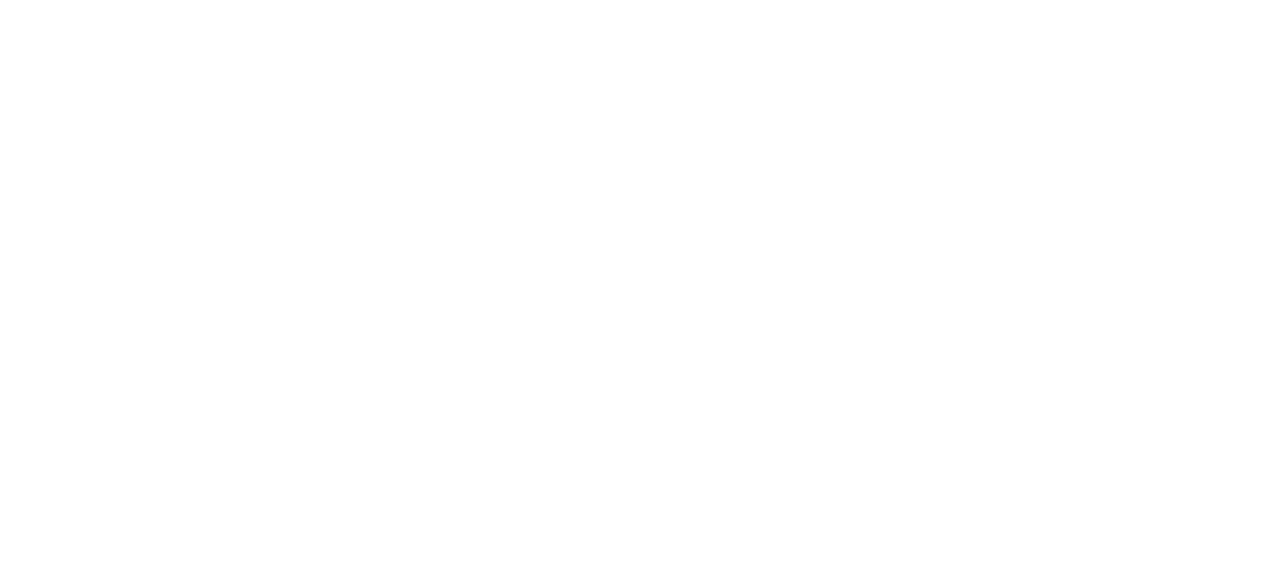
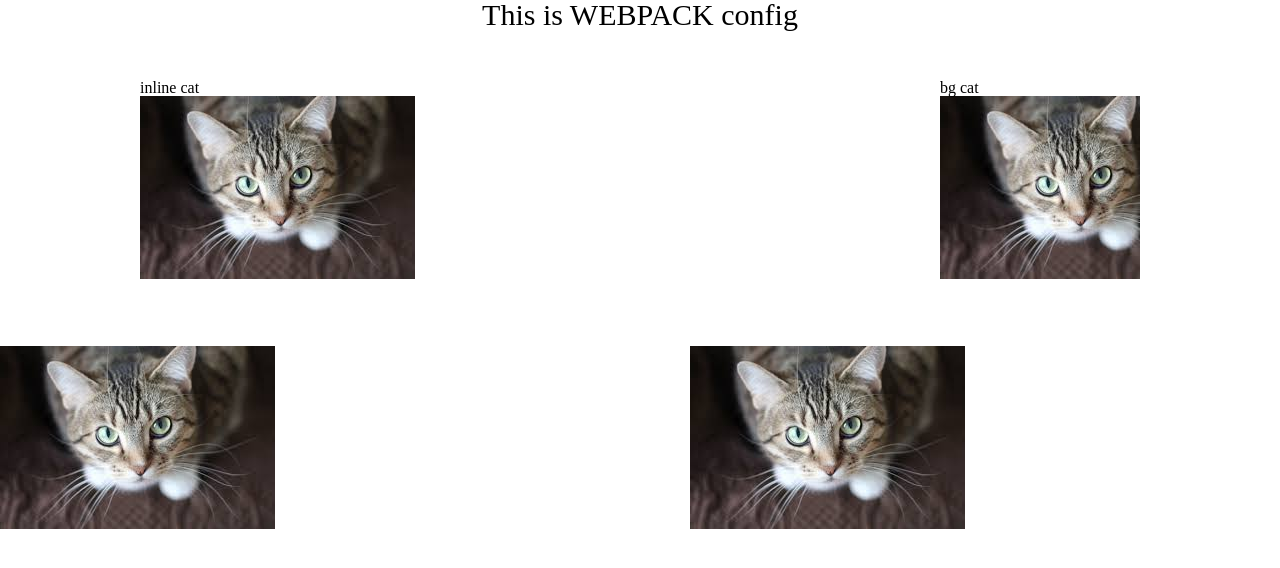
Before and after one commit to errrix/webpack-dec19, a website built with webpack: page src/index.html in a window 1280 px wide. Built offline with nearby package versions, Linux system fonts and the light colour scheme.

Commit message:
update april 2020

```diff
--- a/package.json
+++ b/package.json
@@ -10,6 +10,7 @@
   "author": "",
   "license": "ISC",
   "dependencies": {
+    "jquery": "^3.5.0",
     "swiper": "^5.2.1"
   },
   "devDependencies": {
@@ -24,7 +25,7 @@
     "file-loader": "^5.0.2",
     "html-webpack-plugin": "^3.2.0",
     "mini-css-extract-plugin": "^0.8.0",
-    "node-sass": "^4.13.0",
+    "node-sass": "^4.13.1",
     "postcss-loader": "^3.0.0",
     "sass-loader": "^8.0.0",
     "sugarss": "^2.0.0",
--- a/src/index.html
+++ b/src/index.html
@@ -6,31 +6,31 @@
     <title>Webpack Config</title>
 </head>
 <body>
-<!--<header>-->
-<!--    <h1>This is WEBPACK config</h1>-->
-<!--</header>-->
-<!--<main>-->
-<!--    <div>-->
-<!--        <h2>inline cat</h2>-->
-<!--        <img src="img/cat.jpg" alt="">-->
-<!--    </div>-->
-<!--    <div>-->
-<!--        <h2>bg cat</h2>-->
-<!--        <div class="bg-cat"></div>-->
-<!--    </div>-->
-<!--</main>-->
-<!--<div class="swiper-container">-->
-<!--    <div class="swiper-wrapper">-->
-<!--        <div class="swiper-slide">-->
-<!--            <img src="img/cat.jpg" alt="">-->
-<!--        </div>-->
-<!--        <div class="swiper-slide">-->
-<!--            <img src="img/cat.jpg" alt="">-->
-<!--        </div>-->
-<!--        <div class="swiper-slide">-->
-<!--            <img src="img/cat.jpg" alt="">-->
-<!--        </div>-->
-<!--    </div>-->
-<!--</div>-->
+<header>
+    <h1>This is WEBPACK config</h1>
+</header>
+<main>
+    <div>
+        <h2>inline cat</h2>
+        <img src="img/cat.jpg" alt="">
+    </div>
+    <div>
+        <h2>bg cat</h2>
+        <div class="bg-cat"></div>
+    </div>
+</main>
+<div class="swiper-container">
+    <div class="swiper-wrapper">
+        <div class="swiper-slide">
+            <img src="img/cat.jpg" alt="">
+        </div>
+        <div class="swiper-slide">
+            <img src="img/cat.jpg" alt="">
+        </div>
+        <div class="swiper-slide">
+            <img src="img/cat.jpg" alt="">
+        </div>
+    </div>
+</div>
 </body>
 </html>
--- a/src/js/components/header.js
+++ b/src/js/components/header.js
@@ -1,3 +1,3 @@
 (() => {
-    console.log('super test!');
+    console.log('super test!11123');
 })();
--- a/src/js/main.js
+++ b/src/js/main.js
@@ -1,3 +1,6 @@
 import "../scss/main.scss"
 import "./components/header"
 import "./components/slider"
+import * as $ from "jquery";
+
+console.log($('body'));
--- a/src/scss/components/header.scss
+++ b/src/scss/components/header.scss
@@ -1,5 +1,6 @@
 header {
-  background-color: red;
+  display: flex;
+  justify-content: center;
 
   h1 {
     font-size: 30px;
--- a/src/scss/components/main.scss
+++ b/src/scss/components/main.scss
@@ -1,5 +1,13 @@
+main {
+  display: flex;
+  justify-content: space-between;
+  max-width: 1000px;
+  margin: 50px auto;
+}
+
 .bg-cat {
   background-image: url("../img/cat.jpg");
+  background-repeat: no-repeat;
   width: 200px;
   height: 200px;
 }
--- a/src/scss/main.scss
+++ b/src/scss/main.scss
@@ -1,5 +1,5 @@
+@import "~swiper/swiper";
+
 @import "settings/reset";
 @import "components/header";
 @import "components/main";
-
-@import "~swiper/swiper";
--- a/webpack.config.js
+++ b/webpack.config.js
@@ -11,7 +11,7 @@ module.exports = {
     //Пути для собранных файлов
     output: {
         path: path.resolve(__dirname, 'dist'),
-        filename: 'js/[name].js',
+        filename: 'js/[name].[contenthash].js',
         publicPath: ''
     },
 
@@ -61,11 +61,6 @@ module.exports = {
 
         new HtmlWebpackPlugin({
             template: 'src/index.html'
-        }),
-
-        // new HtmlWebpackPlugin({
-        //     filename: 'contact.html',
-        //     template: 'src/contact.html'
-        // })
+        })
     ]
 };
```
Also changed, not shown: dist/css/main.css, dist/index.html, dist/js/main.js (deleted), dist/js/vendors.js (deleted), 3 other files.
